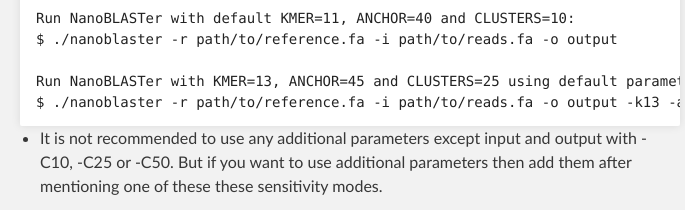
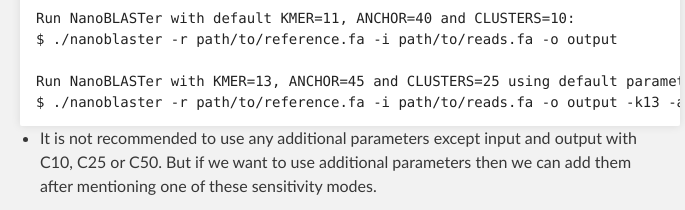
Before and after one commit to ruhulsbu/NanoBLASTer, a plain HTML site: page index.html in a window 1280 px wide. Shown: the part 2540-2750 px from the top of the page, 300-985 px from the left. Drawn offline with Linux system fonts and the light colour scheme.

```diff
--- a/index.html
+++ b/index.html
@@ -120,7 +120,7 @@ $ ./nanoblaster -r path/to/reference.fa -i path/to/reads.fa -o output -k13 -a45
 </code></pre>
 
 <ul>
-<li>It is not recommended to use any additional parameters except input and output with -C10, -C25 or -C50. But if you want to use additional parameters then add them after mentioning one of these these sensitivity modes.</li>
+<li>It is not recommended to use any additional parameters except input and output with C10, C25 or C50. But if we want to use additional parameters then we can add them after mentioning one of these sensitivity modes.</li>
 </ul>
 
 <h3>
```
Also changed, not shown: params.json (+1 -1 lines).
